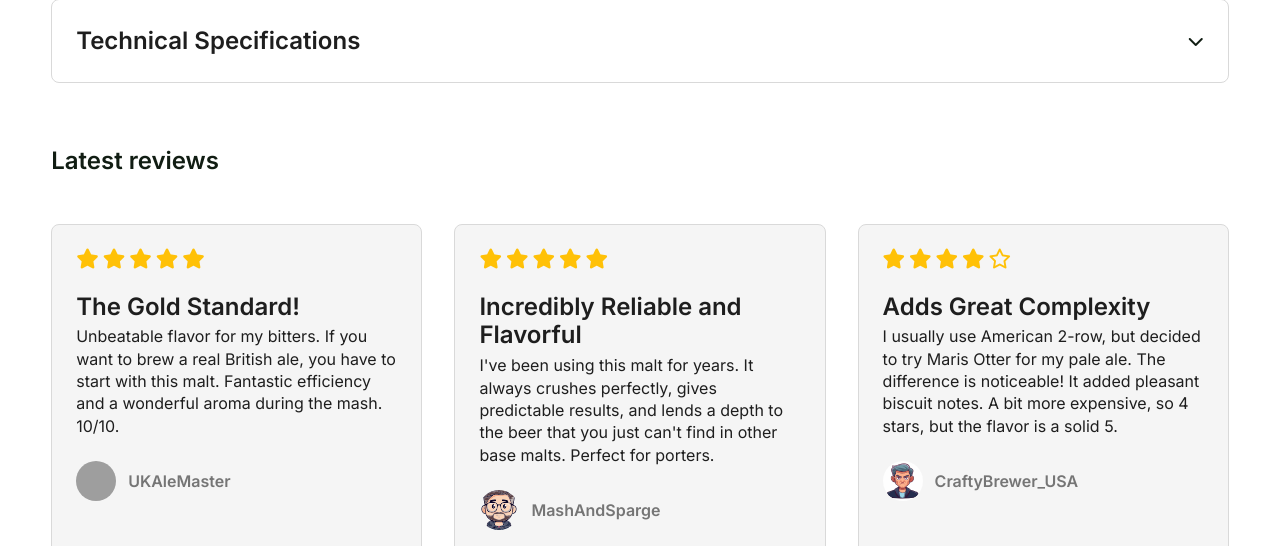
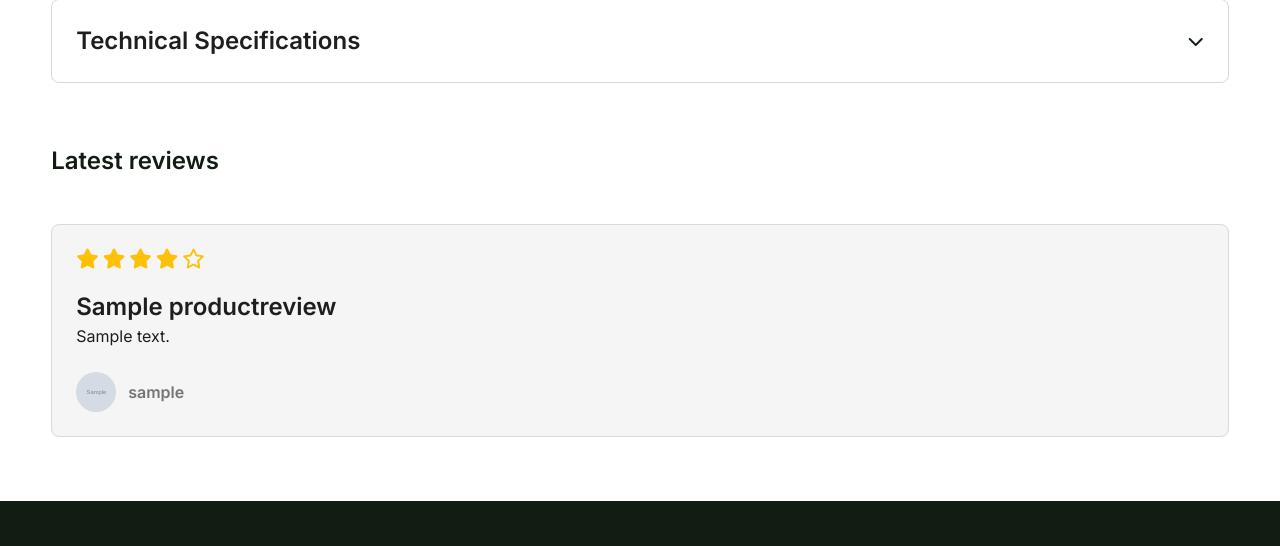
Before and after one commit to ru3aah/M3_Project, a Django app: a page that uses products/templates/products/product_details.html in a window 1280 px wide. Shown: the part 661-1207 px from the top of the page. Run offline with Django 5.2, Linux system fonts and the light colour scheme; tables that the repository leaves empty hold one stand-in row (values such as "Sample post"); grey boxes marked "Sample" are stand-in pictures; grey boxes are pictures that could not be loaded.

Commit message:
add review to product details template

```diff
--- a/products/admin.py
+++ b/products/admin.py
@@ -1,6 +1,6 @@
 from django.contrib import admin
 
-from .models import Product, Category
+from .models import Product, Category, ProductReview
 
 
 class ProductAdmin(admin.ModelAdmin):
@@ -53,3 +53,4 @@ class CategoryAdmin(admin.ModelAdmin):
 
 admin.site.register(Product, ProductAdmin)
 admin.site.register(Category, CategoryAdmin)
+admin.site.register(ProductReview)
--- a/products/models.py
+++ b/products/models.py
@@ -36,9 +36,9 @@ class Product(JournalizedModel):
     category = models.ForeignKey(Category, on_delete=models.CASCADE)
     description = models.TextField(max_length=1000)
     price = models.DecimalField(max_digits=10, decimal_places=2)
-    currency = models.CharField(max_length=3, default="USD", null=True, blank=True)
+    currency = models.CharField(max_length=3, default="USD")
     stock = models.PositiveIntegerField()
-    unit_measure = models.TextField(max_length=5, null=True, blank=True, default="kg")
+    unit_measure = models.TextField(max_length=5, default="kg")
     image = models.ImageField(upload_to="product_images/", null=True, blank=True)
     available = models.BooleanField(default=True)
 
@@ -65,6 +65,7 @@ class ProductReview(JournalizedModel):
     rating = models.PositiveSmallIntegerField(
         default=1, validators=[MinValueValidator(1), MaxValueValidator(5)]
     )
+    title = models.TextField(max_length=50, blank=True, null=True)
     comment = models.TextField(max_length=1000)
 
     class Meta:
--- a/products/templates/products/product_details.html
+++ b/products/templates/products/product_details.html
@@ -73,48 +73,32 @@
         <section class="reviews-section">
             <h2 class="reviews-title">Latest reviews</h2>
             <div class="reviews-grid">
-                <!-- Review Card 1 -->
+                {% for review in reviews %}
                     <div class="review-card">
                         <div class="review-rating">
-                        <i class="fa-solid fa-star"></i><i class="fa-solid fa-star"></i><i class="fa-solid fa-star"></i><i class="fa-solid fa-star"></i><i class="fa-solid fa-star"></i>
+                            {% for i in '12345' %}
+                                {% if forloop.counter <= review.rating %}
+                                    <i class="fa-solid fa-star"></i>
+                                {% else %}
+                                    <i class="fa-regular fa-star"></i>
+                                {% endif %}
+                            {% endfor %}
                         </div>
                         <div class="review-body">
-                        <h4 class="review-heading">The Gold Standard!</h4>
-                        <p class="review-text">Unbeatable flavor for my bitters. If you want to brew a real British ale, you have to start with this malt. Fantastic efficiency and a wonderful aroma during the mash. 10/10.</p>
+                            <h4 class="review-heading">{{ review.title }}</h4>
+                            <p class="review-text">{{ review.comment }}</p>
                         </div>
                         <div class="review-author">
-                        <img src="../static/img/avatars/avatar2.svg" alt="User avatar" class="author-avatar">
-                        <span class="author-name">UKAleMaster</span>
+                            <img src="{{review.user.image.url}}" alt="User
+                            avatar"
+                                 class="author-avatar">
+                            <span class="author-name">
+                                {{ review.user.username }}</span>
                         </div>
                     </div>
-                <!-- Review Card 2 -->
-                <div class="review-card">
-                    <div class="review-rating">
-                        <i class="fa-solid fa-star"></i><i class="fa-solid fa-star"></i><i class="fa-solid fa-star"></i><i class="fa-solid fa-star"></i><i class="fa-solid fa-star"></i>
-                    </div>
-                    <div class="review-body">
-                        <h4 class="review-heading">Incredibly Reliable and Flavorful</h4>
-                        <p class="review-text">I've been using this malt for years. It always crushes perfectly, gives predictable results, and lends a depth to the beer that you just can't find in other base malts. Perfect for porters.</p>
-                    </div>
-                    <div class="review-author">
-                        <img src="../static/img/avatars/avatar3.svg" alt="User avatar" class="author-avatar">
-                        <span class="author-name">MashAndSparge</span>
-                    </div>
-                </div>
-                <!-- Review Card 3 -->
-                <div class="review-card">
-                    <div class="review-rating">
-                        <i class="fa-solid fa-star"></i><i class="fa-solid fa-star"></i><i class="fa-solid fa-star"></i><i class="fa-solid fa-star"></i><i class="fa-regular fa-star"></i>
-                    </div>
-                    <div class="review-body">
-                        <h4 class="review-heading">Adds Great Complexity</h4>
-                        <p class="review-text">I usually use American 2-row, but decided to try Maris Otter for my pale ale. The difference is noticeable! It added pleasant biscuit notes. A bit more expensive, so 4 stars, but the flavor is a solid 5.</p>
-                    </div>
-                    <div class="review-author">
-                        <img src="../static/img/avatars/avatar4.svg" alt="User avatar" class="author-avatar">
-                        <span class="author-name">CraftyBrewer_USA</span>
-                    </div>
-                </div>
+                {% empty %}
+                    <p> No reviews yet</p>
+                {% endfor %}
             </div>
         </section>
     </div>
--- a/products/views.py
+++ b/products/views.py
@@ -1,10 +1,15 @@
 from django.shortcuts import render
 from django.views.generic import DetailView
 
-from products.models import Product
+from products.models import Product, ProductReview
 
 
 class ProductDetailView(DetailView):
     model = Product
     queryset = Product.objects.all().select_related("category")
     template_name = "products/product_details.html"
+
+    def get_context_data(self, **kwargs):
+        context = super().get_context_data(**kwargs)
+        context["reviews"] = ProductReview.objects.filter(product=self.object)
+        return context
```
Also changed, not shown: products/migrations/0003_merge_20250821_1423.py (added), products/migrations/0004_productreview_title_alter_product_currency_and_more.py (added). Lines whose indentation alone changed are shown as unchanged.
